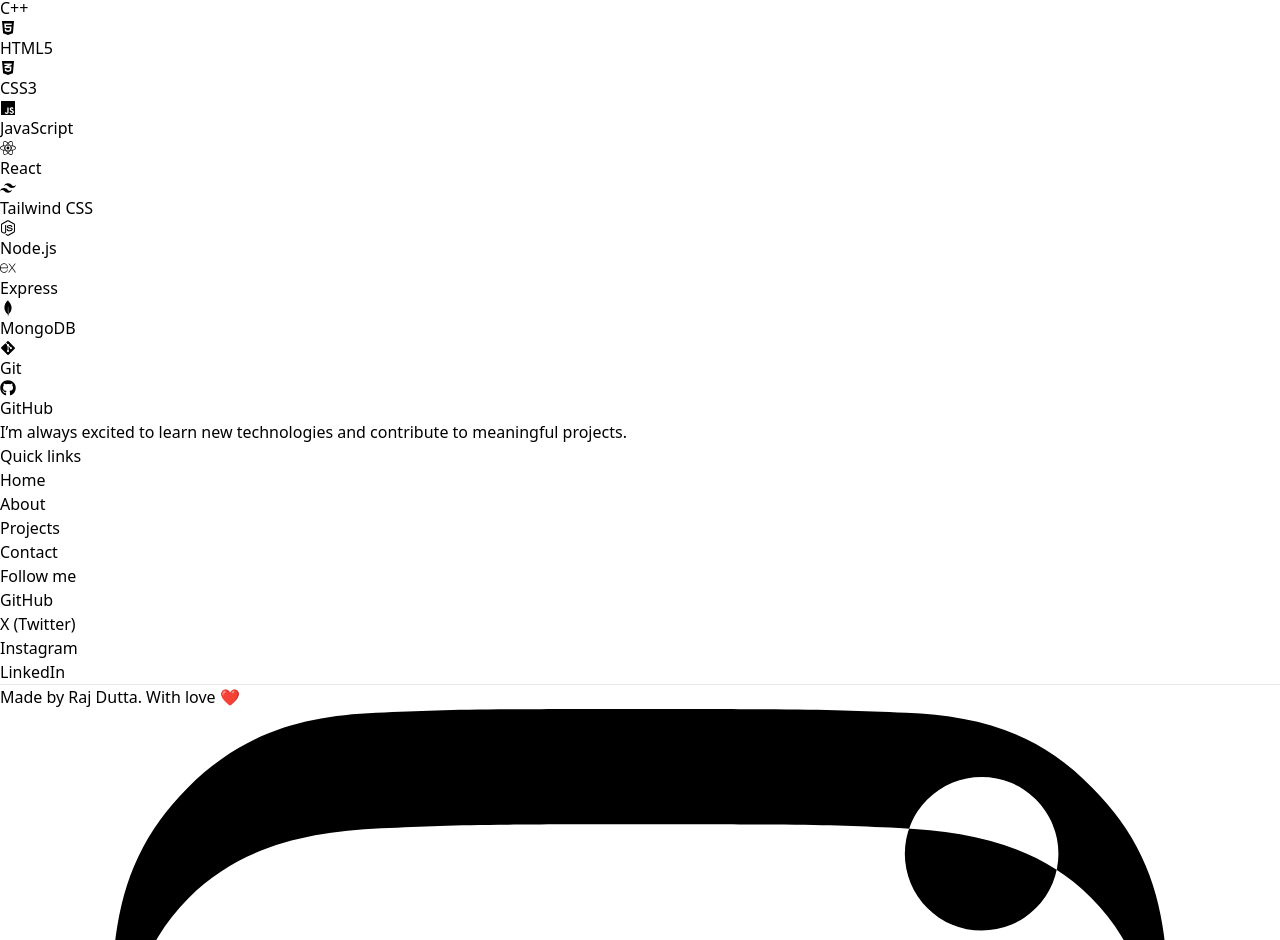
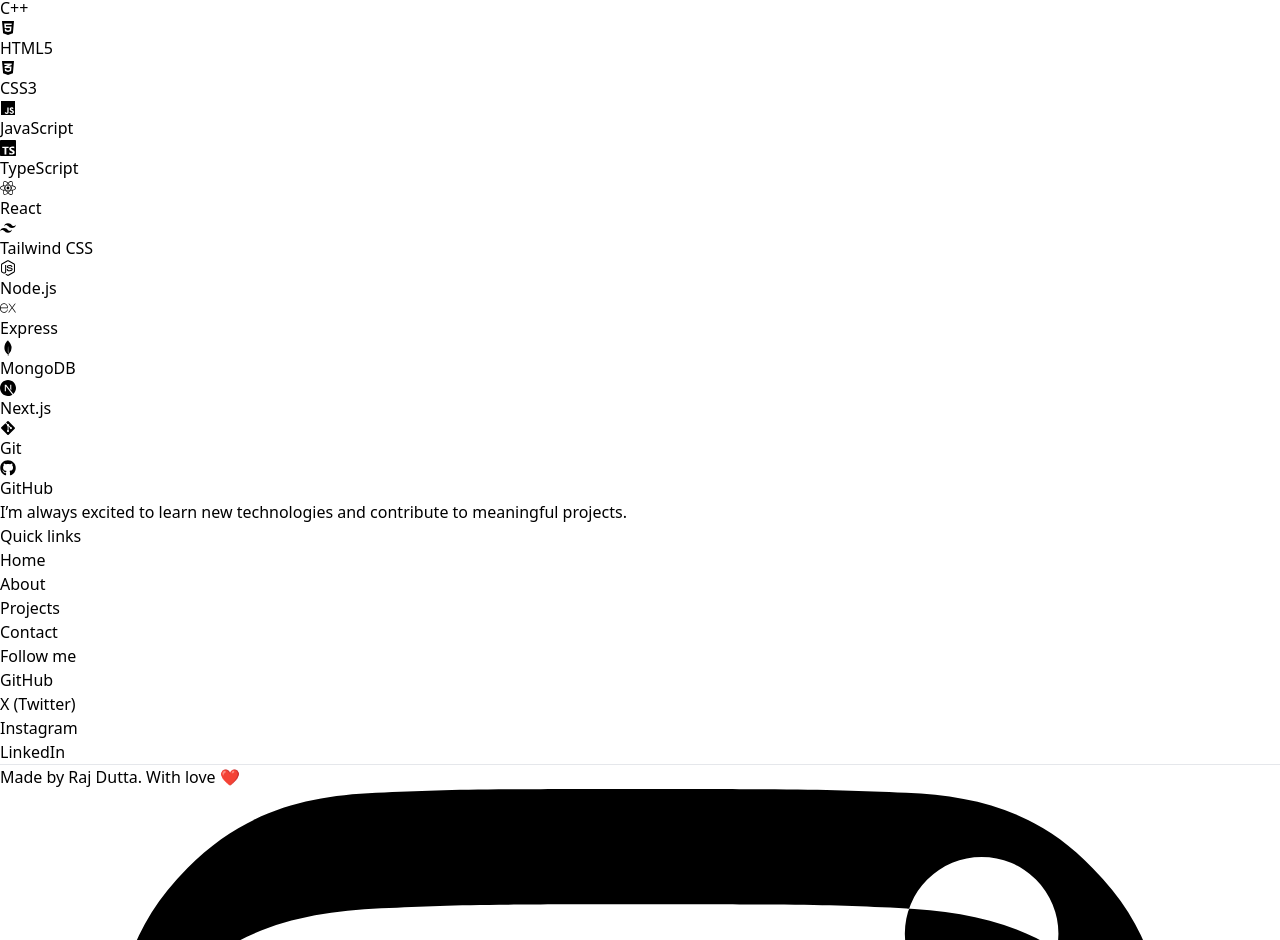
Before and after one commit to Dutta2005/Portfolio, a React (Vite) app: page /about in a window 1280 px wide. Shown: the part 959-1899 px from the top of the page. Built offline with nearby package versions, Linux system fonts and the light colour scheme.

Commit message:
add resume and ts and nextjs logo

```diff
--- a/src/components/About/About.jsx
+++ b/src/components/About/About.jsx
@@ -1,6 +1,6 @@
 import React from 'react';
 import { FaHtml5, FaCss3Alt, FaJs, FaReact, FaNodeJs, FaGitAlt, FaGithub } from 'react-icons/fa';
-import { SiCplusplus, SiMongodb, SiC, SiTailwindcss, SiExpress } from 'react-icons/si'; // C++ and MongoDB icons from react-icons
+import { SiCplusplus, SiMongodb, SiC, SiTailwindcss, SiExpress, SiTypescript, SiNextdotjs } from 'react-icons/si'; // C++ and MongoDB icons from react-icons
 import { motion } from 'framer-motion';
 
 export default function About() {
@@ -56,11 +56,13 @@ export default function About() {
                 { icon: <FaHtml5 className="text-4xl text-orange-500" />, name: 'HTML5' },
                 { icon: <FaCss3Alt className="text-4xl text-blue-600" />, name: 'CSS3' },
                 { icon: <FaJs className="text-4xl text-yellow-400" />, name: 'JavaScript' },
+                { icon: <SiTypescript className="text-4xl text-blue-500" />, name: 'TypeScript' },
                 { icon: <FaReact className="text-4xl text-blue-500" />, name: 'React' },
                 { icon: <SiTailwindcss className="text-4xl text-blue-500" />, name: 'Tailwind CSS' },
                 { icon: <FaNodeJs className="text-4xl text-green-600" />, name: 'Node.js' },
                 { icon: <SiExpress className="text-4xl text-green-600" />, name: 'Express' },
                 { icon: <SiMongodb className="text-4xl text-green-700" />, name: 'MongoDB' },
+                { icon: <SiNextdotjs className="text-4xl text-black" />, name: 'Next.js' },
                 { icon: <FaGitAlt className="text-4xl text-orange-500" />, name: 'Git' },
                 { icon: <FaGithub className="text-4xl text-black" />, name: 'GitHub' },
               ].map(({ icon, name }, index) => (
--- a/src/components/Home/Home.jsx
+++ b/src/components/Home/Home.jsx
@@ -34,7 +34,7 @@ export default function Home() {
             </motion.p>
             {/* Resume Button */}
             <motion.a
-              href="https://drive.google.com/file/d/1p2DdK7v2OYDxu0mWZjQ6N9E1e0N2nq5E/view" // Replace with actual resume file path or URL
+              href="https://drive.google.com/file/d/1IyMQvpWm8IKYuKJcSX_JWacKcQuOvbmD/view?usp=sharing" // Replace with actual resume file path or URL
               target="_blank"
               rel="noopener noreferrer"
               className="inline-block mt-6 px-6 py-3 bg-orange-700 text-white font-semibold rounded-lg shadow-md hover:bg-orange-800 transition duration-300"
```
